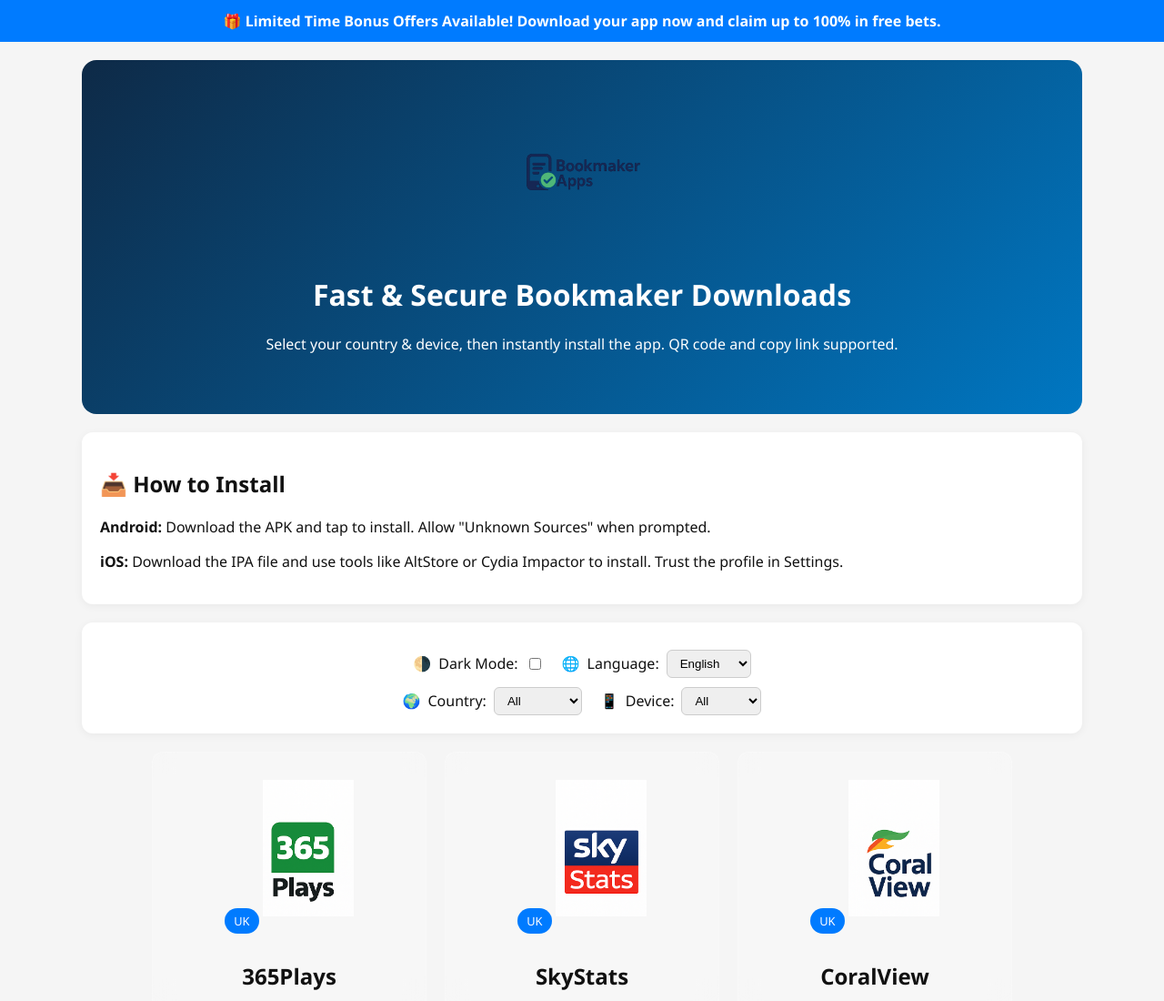
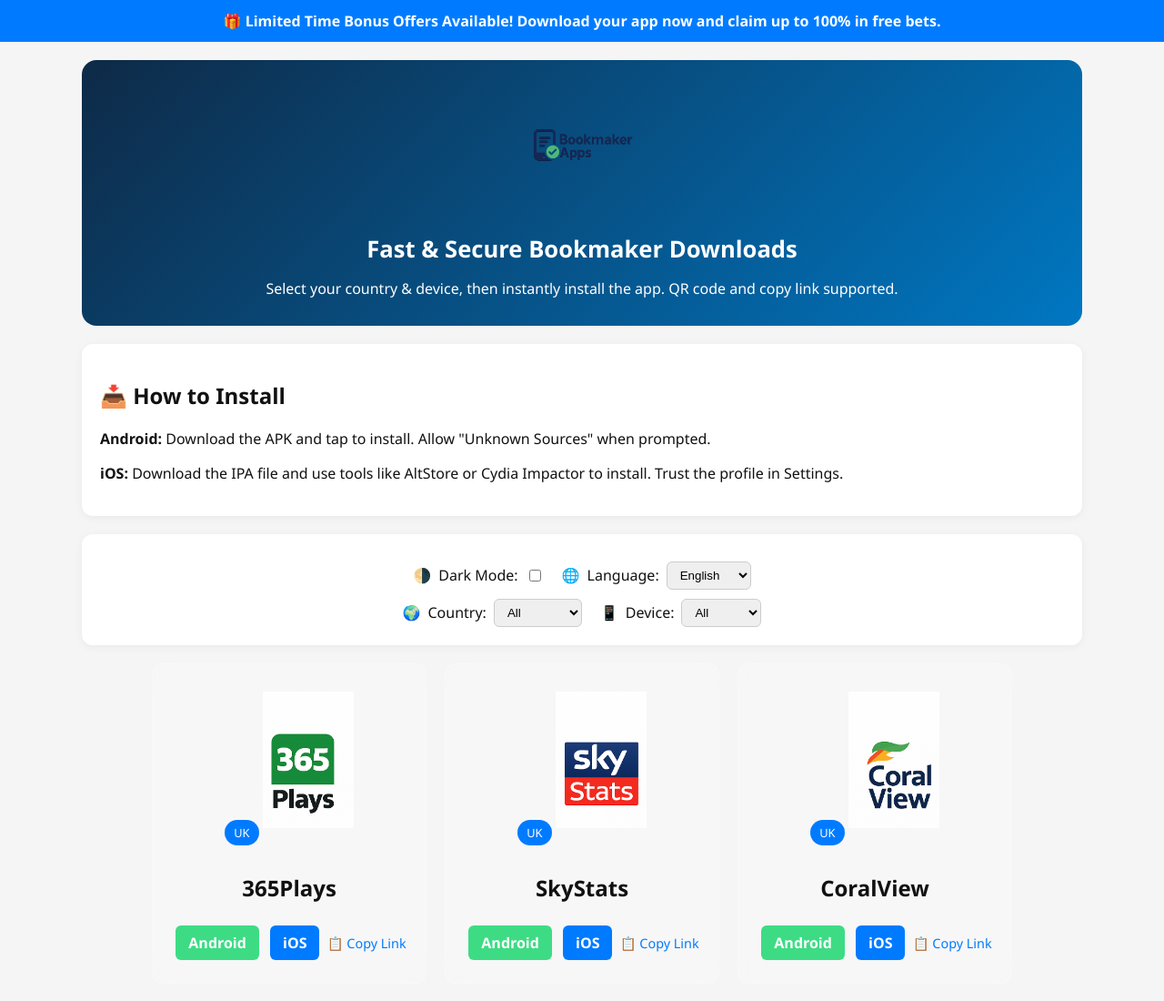
Before and after one commit to AlexRichter79/bookmaker-downloads, a plain HTML site: page index.html in a window 1280 px wide. Shown: the top 1100 px of the page at 91% size. Drawn offline with Linux system fonts and the light colour scheme.

Commit message:
fixed some scripts.js and styles.css

```diff
--- a/styles.css
+++ b/styles.css
@@ -37,13 +37,26 @@ body {
 .hero {
   background: linear-gradient(135deg, #0e2a47, #0077c2);
   color: white;
-  padding: 50px 20px;
+  padding: 30px 20px; /* Reduced from 50px */
   text-align: center;
   border-radius: 16px;
+  display: flex;
+  flex-direction: column;
+  align-items: center;
+  gap: 10px;
+}
+
+.hero h1 {
+  font-size: 1.6rem;
+  margin: 10px 0 5px;
+}
+.hero p {
+  font-size: 1rem;
+  margin: 0;
 }
 
 .site-logo {
-  max-width: 150px;
+  max-width: 130px;
   margin-bottom: 10px;
 }
 
```
